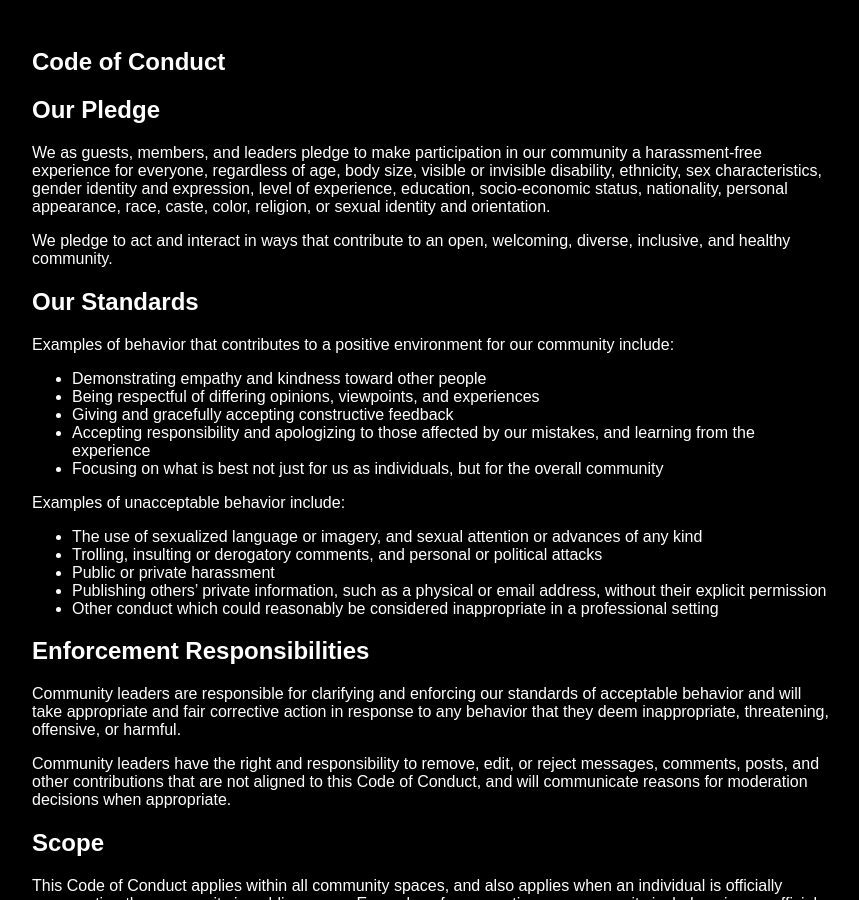
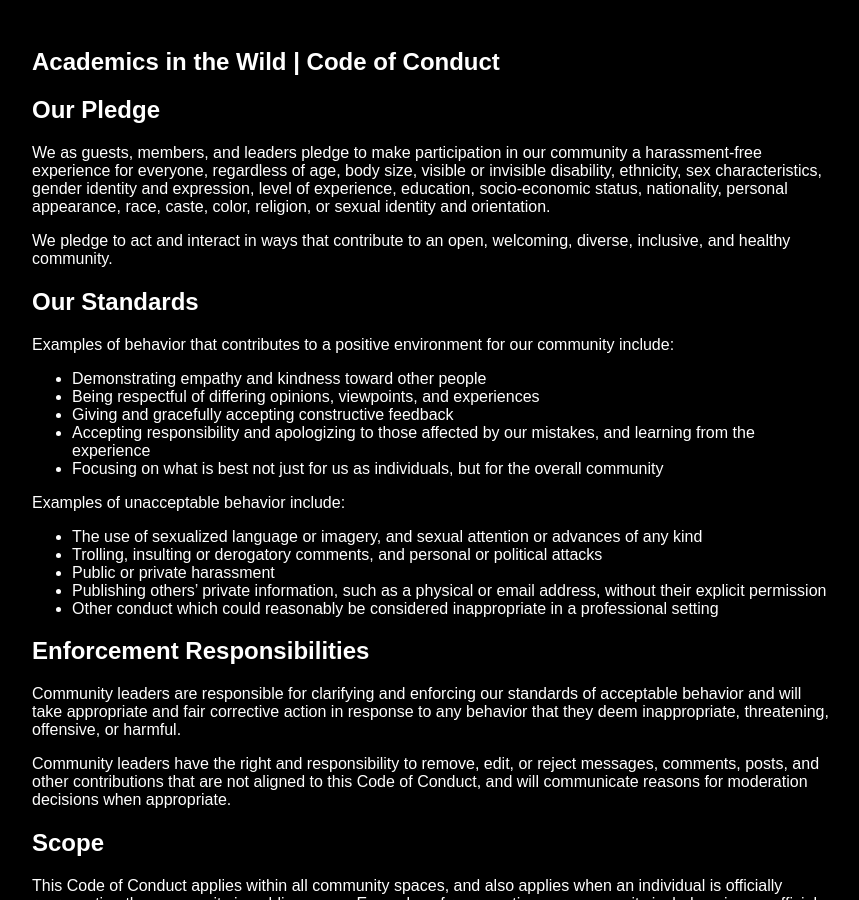
Before and after one commit to abranczyk/academicsinthewild.github.io, a Jekyll site: the page code-of-conduct.html, which Jekyll copies as it is, in a window 1280 px wide and 900 px high. Shown: the whole window, without its empty margins (208-1067 px from the left). Built offline with Jekyll 4.4.1, drawn with Linux system fonts in a browser that asks for light colours.

Commit message:
Update code-of-conduct.html

```diff
--- a/code-of-conduct.html
+++ b/code-of-conduct.html
@@ -47,7 +47,7 @@
 
 <div class="container">
 <section>
-<h1 id="contributor-covenant-code-of-conduct">Code of Conduct</h1>
+<h1 id="contributor-covenant-code-of-conduct">Academics in the Wild | Code of Conduct</h1>
 <h2 id="our-pledge">Our Pledge</h2>
 <p>We as guests, members, and leaders pledge to make participation in our
 community a harassment-free experience for everyone, regardless of age, body
```
